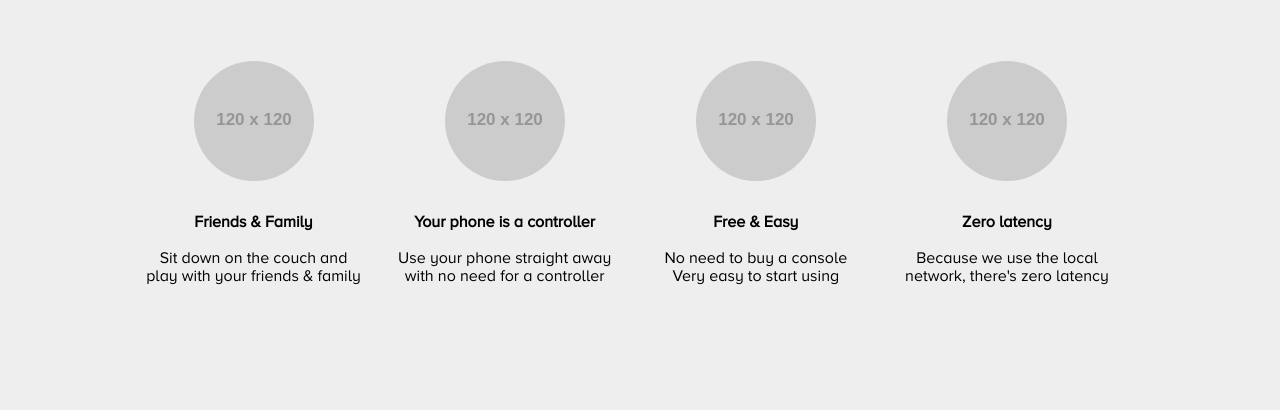
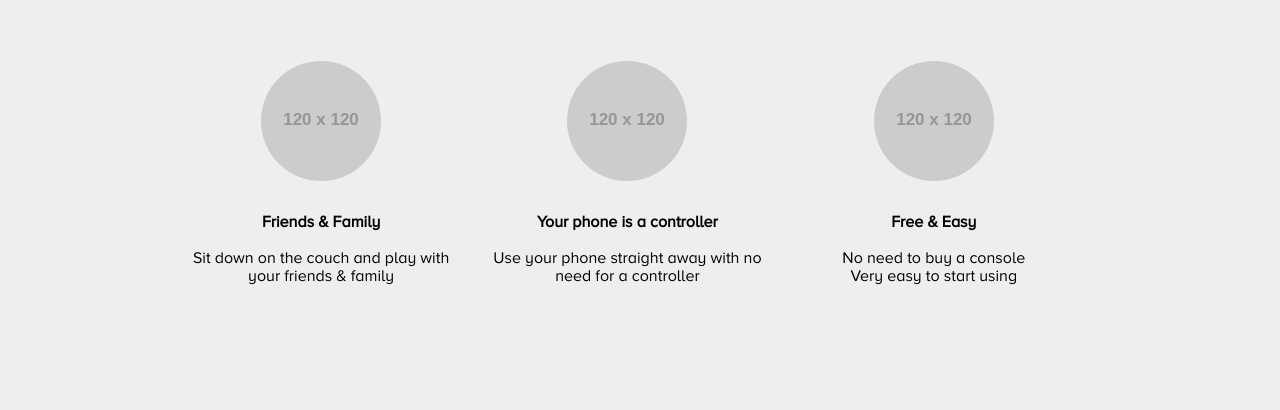
Before and after one commit to denniscallanan/jiro-website, a website: page views/index.html in a window 1280 px wide. Shown: the part 373-783 px from the top of the page. Drawn offline with Linux system fonts and the light colour scheme; files that its build step writes are made by us from their sources; placeholder pictures from the web are drawn by us; files whose address does not match are found by name; a web font is replaced by a local one.

Commit message:
Removed 'no latency' feature

```diff
--- a/static/css/features.css
+++ b/static/css/features.css
@@ -4,7 +4,7 @@
 
 .features .container div {
 	display: inline-block;
-	width: calc(25% - 8px);
+	width: calc(33% - 8px);
 	box-sizing: border-box;
 	text-align: center;
 	font-family: "Proxima Nova";
--- a/static/css/main.css
+++ b/static/css/main.css
@@ -25,7 +25,7 @@ img {
 }
 
 .container {
-	max-width: 1020px;
+	max-width: 940px;
 	margin: 0px auto;
 }
 
--- a/views/index.html
+++ b/views/index.html
@@ -58,12 +58,6 @@
 					<br>
 					No need to buy a console<br>Very easy to start using
 				</div>
-				<div>
-					<img src="http://via.placeholder.com/120">
-					<b>Zero latency</b><br>
-					<br>
-					Because we use the local network, there's zero latency
-				</div>
 			</div>
 		</div>
 
```
